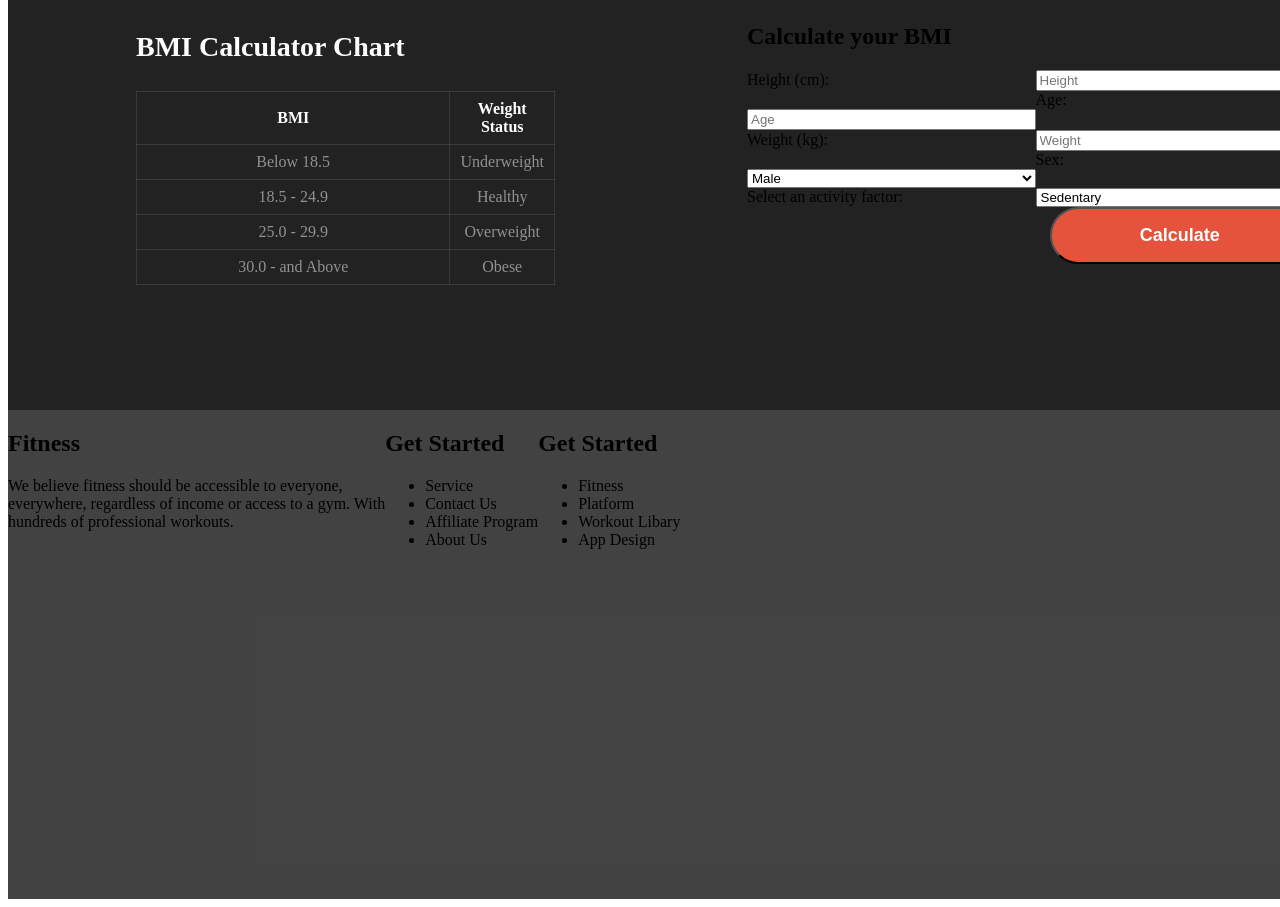
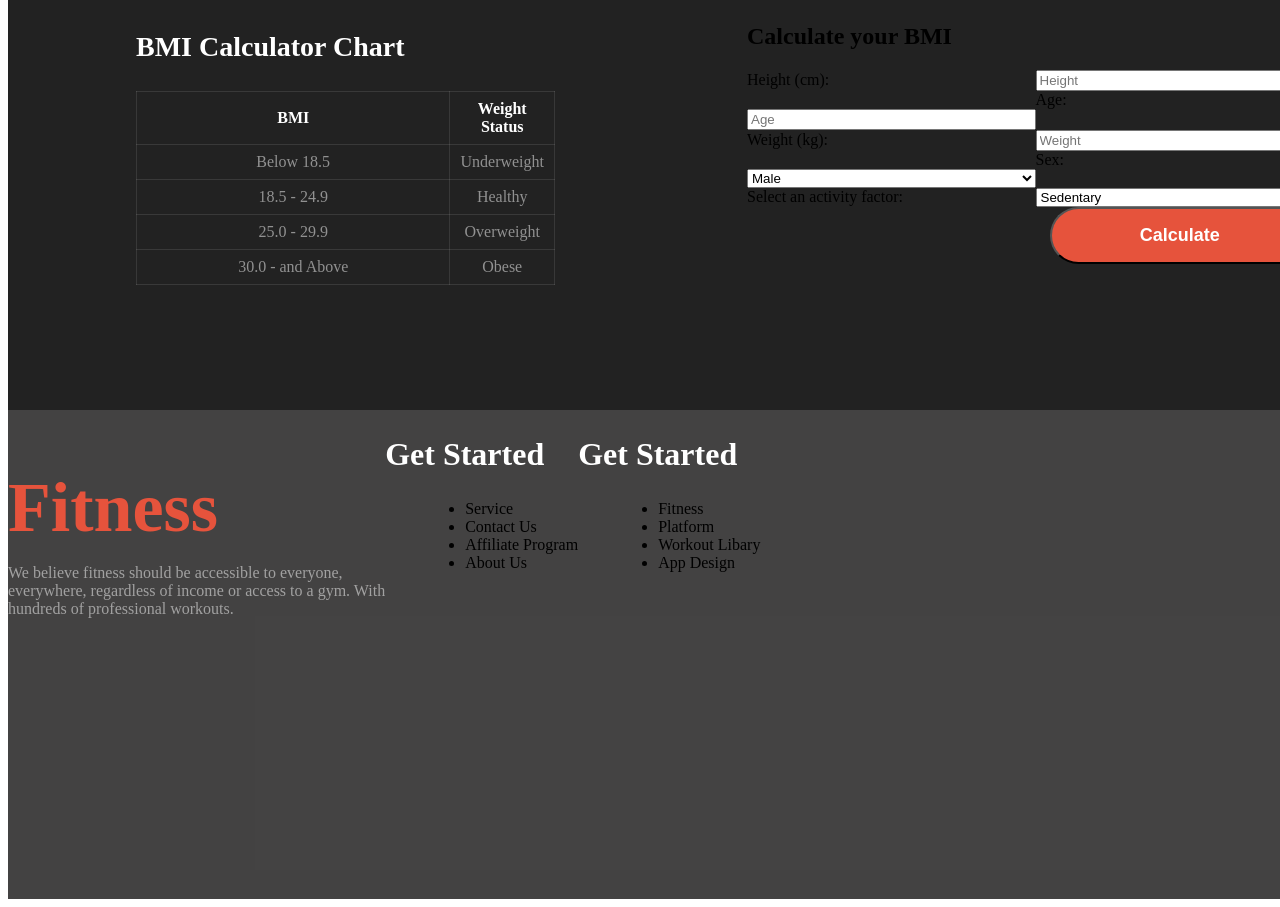
Before and after one commit to palash00912/Assignment2, a plain HTML site: page index.html in a window 1280 px wide. Shown: the part 2687-3594 px from the top of the page. Drawn offline with Linux system fonts and the light colour scheme; a web font is replaced by a local one.

Commit message:
added footer design

```diff
--- a/Style/style.css
+++ b/Style/style.css
@@ -373,6 +373,27 @@ background: rgb(34, 34, 34); */
   height: 489px;
   background-color:#0a0909c3;
 }
+.footer-title{
+  font-size: 70px;
+  font-weight: 800;
+  color: #E6533C;
+  margin-bottom: .5rem;
+}
+.footer-title2{
+  font-size: 32px;
+  font-weight: 700;
+  color: white;
+  /* margin-left: 5rem; */
+}
+.footer-title3{
+  font-size: 32px;
+  font-weight: 700;
+  color: white;
+  /* padding-left: 5rem; */
+}
+ ul{
+  padding-left: 5rem;
+}
 
 /* responsive media */
 @media (max-width: 576px) {
--- a/index.html
+++ b/index.html
@@ -219,15 +219,15 @@
         <div class="display-flex">
           <!-- div*3>h2+p -->
           <div>
-            <h2>Fitness</h2>
-            <p>
+            <h2 class="footer-title">Fitness</h2>
+            <p class="text-light-gray">
               We believe fitness should be accessible to everyone, <br> everywhere,
               regardless of income or access to a gym. With <br> hundreds of
               professional workouts.
             </p>
           </div>
           <div>
-            <h2>Get Started</h2>
+            <h2 class="footer-title2">Get Started</h2>
             <ul>
               <li>Service</li>
               <li>Contact Us</li>
@@ -236,7 +236,7 @@
             </ul>
           </div>
           <div>
-            <h2>Get Started</h2>
+            <h2 class="footer-title3">Get Started</h2>
             <ul>
               <li>Fitness</li>
               <li>Platform</li>
```
